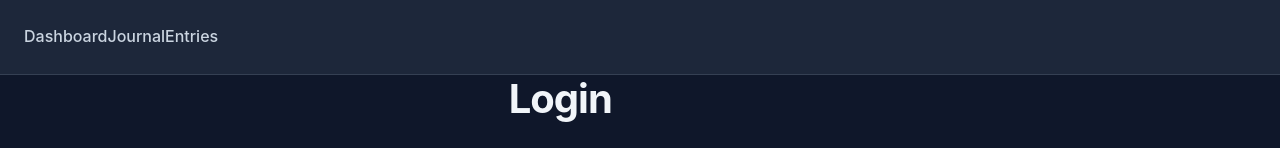
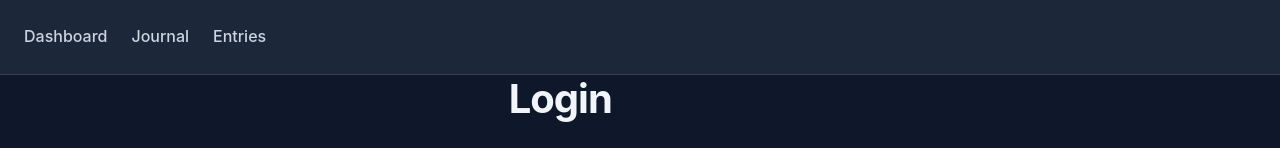
Before and after one commit to martindht/jounal-app-hackathon, a React (Vite) app: page /login in a window 1280 px wide. Shown: the top 148 px of the page. Built offline with nearby package versions, Linux system fonts and the light colour scheme.

Commit message:
Fix navbar spacing on dashboard page

```diff
--- a/src/main.jsx
+++ b/src/main.jsx
@@ -21,22 +21,20 @@ const NavBar = () => {
 
   return (
     <nav className="bg-white border-b px-6 py-4 flex justify-between items-center shadow-sm">
-      <div className="flex gap-6 text-blue-600 font-medium">
+      <div style={{ display: 'flex', gap: '1.5rem' }}>
         <Link to="/">Dashboard</Link>
         <Link to="/journal">Journal</Link>
         <Link to="/entries">Entries</Link>
       </div>
       {isAuthenticated && (
-        <button
-          onClick={logout}
-          className="text-sm text-red-600 hover:underline"
-        >
+        <button onClick={logout} className="text-sm text-red-600 hover:underline">
           Log out
         </button>
       )}
     </nav>
   );
 };
+
 
 const App = () => {
   return (
```
